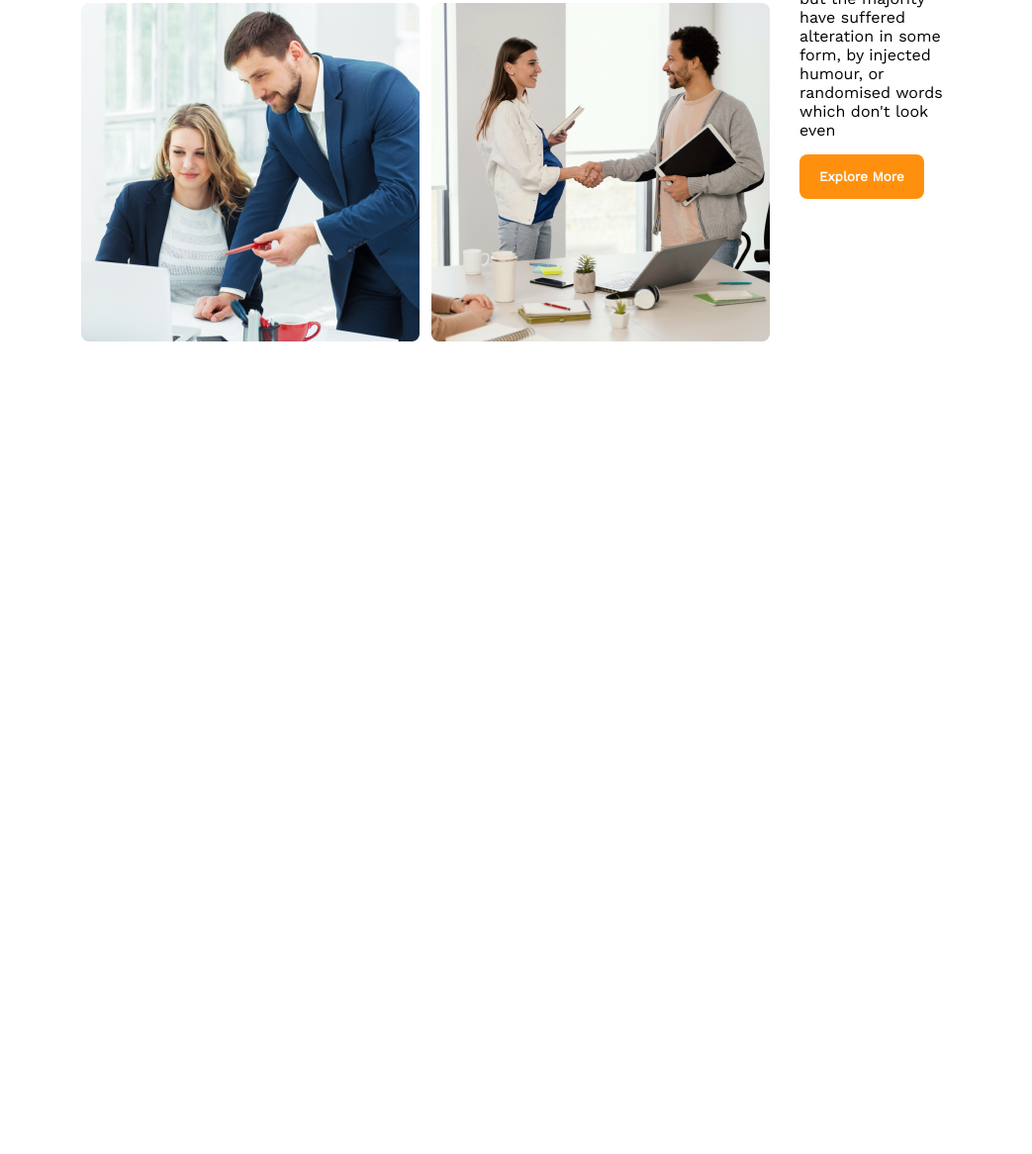
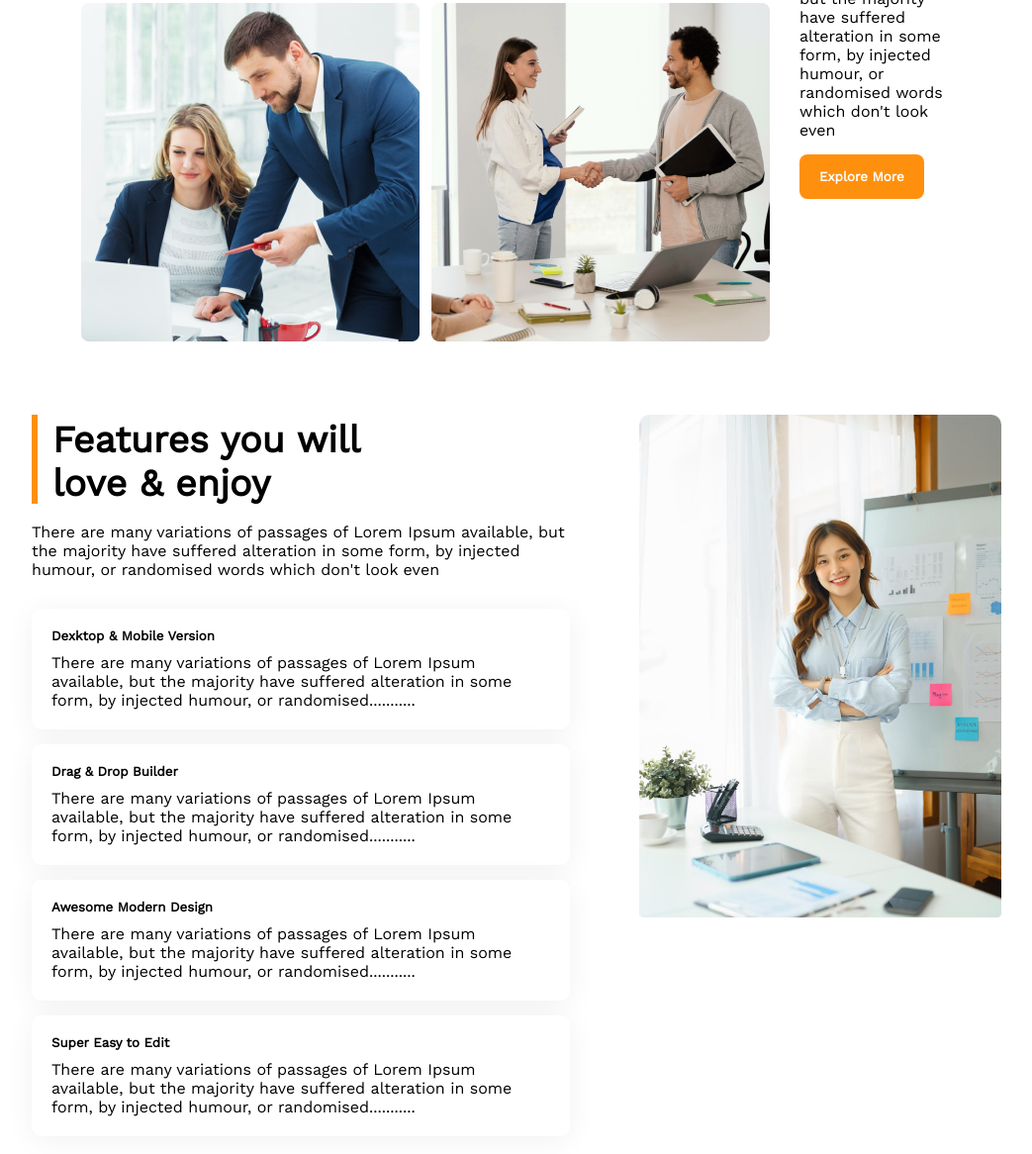
Before and after one commit to sazzadsadman/assignment2, a plain HTML site: page index.html in a window 1280 px wide. Shown: the part 1540-2706 px from the top of the page at 99% size, without its empty margins (118-1161 px from the left). Before the commit the page ends 1939 px from the top, so only its background shows below. Drawn offline with nearby package versions, Linux system fonts and the light colour scheme.

Commit message:
section3 added

```diff
--- a/index.html
+++ b/index.html
@@ -48,8 +48,45 @@
             </div>
         </div>
     </section>
-    <section>
+    <section class="section3">
+        <div class="section3-content">
+            <div class="section3-title-container">
+                <div><svg width="6" height="90">
+                    <rect width="300" height="100" style="fill:#FF900E;"/></svg>
+                </div>
+                <div class="section3-title"><h2 >Features you will <br> love & enjoy</h2></div>
+            </div>
+            <p>There are many variations of passages of Lorem Ipsum available, but the majority have suffered alteration in some form, by injected humour, or randomised words which don't look even</p>
+            <div class="section3-contents">
+                <div class="section3-content-item">
+                    <div class="content-box">
+                        <h5>Dexktop & Mobile Version</h5>
+                        <p>There are many variations of passages of Lorem Ipsum available, but the majority have suffered alteration in some form, by injected humour, or randomised...........</p>
+                    </div>
+                </div>
+                <div class="section3-content-item">
+                    <div class="content-box">
+                        <h5>Drag & Drop Builder</h5>
+                        <p>There are many variations of passages of Lorem Ipsum available, but the majority have suffered alteration in some form, by injected humour, or randomised...........</p>
+                    </div>
+                </div>
+                <div class="section3-content-item">
+                    <div class="content-box">
+                        <h5>Awesome Modern Design</h5>
+                        <p>There are many variations of passages of Lorem Ipsum available, but the majority have suffered alteration in some form, by injected humour, or randomised...........</p>
+                    </div>
+                </div>
+                <div class="section3-content-item">
+                    <div class="content-box">
+                        <h5>Super Easy to Edit</h5>
+                        <p>There are many variations of passages of Lorem Ipsum available, but the majority have suffered alteration in some form, by injected humour, or randomised...........</p>
+                    </div>
+                </div>
+            </div>
+        </div>
+        <div class="section3-img">
 
+        </div>
     </section>
 </body>
 </html>
--- a/style.css
+++ b/style.css
@@ -58,9 +58,7 @@ nav {
 }
 .banner-img {
     height: 700px;
-    text-align: center;
     background-image: url(images/banner.png);
-    background-position: top ;
     background-size: contain;
     background-repeat: no-repeat;
     border-radius: 10px;
@@ -98,7 +96,53 @@ nav {
     padding: 15px 0;
     font-size: 16px;
 }
+/* Section3 Styles */
+.section3 {
+    display: flex;
+    justify-content: center;
+    /* align-items: center; */
+    gap: 70px;
+    padding: 20px 150px 50px 150px;
+}
+.section3-title-container {
+    display: flex;
+    gap: 15px;
+    align-items: center;
+}
+.section3-title {
+    font-size: 25px;
+    font-weight: 700;
+}
+.section3-content > p{
+    padding: 15px 0;
+    font-size: 16px;
+}
+/* .section3-contents {
+    padding-left: 15px;
+} */
+.section3-content-item{
+    padding: 15px 0 0 0;
+}
+.content-box{
+    padding: 20px;
+    background: #FFFFFF;
+    box-shadow: 0px 4px 30px rgba(0, 0, 0, 0.06);
+    border-radius: 10px;
+}
+.content-box > h5{
+    padding-bottom: 10px;
+    color: black;
+    font-weight: 600;
+}
+.section3-img{
+    height: 900px;
+    width: 100%;
+    background: url(images/architect.png);
+    background-size: contain;
+    background-repeat: no-repeat;
+    border-radius: 10px;
 
+}
  /*Responsive Styles  */
 @media screen and (max-width:576px) {
     .header {
```
